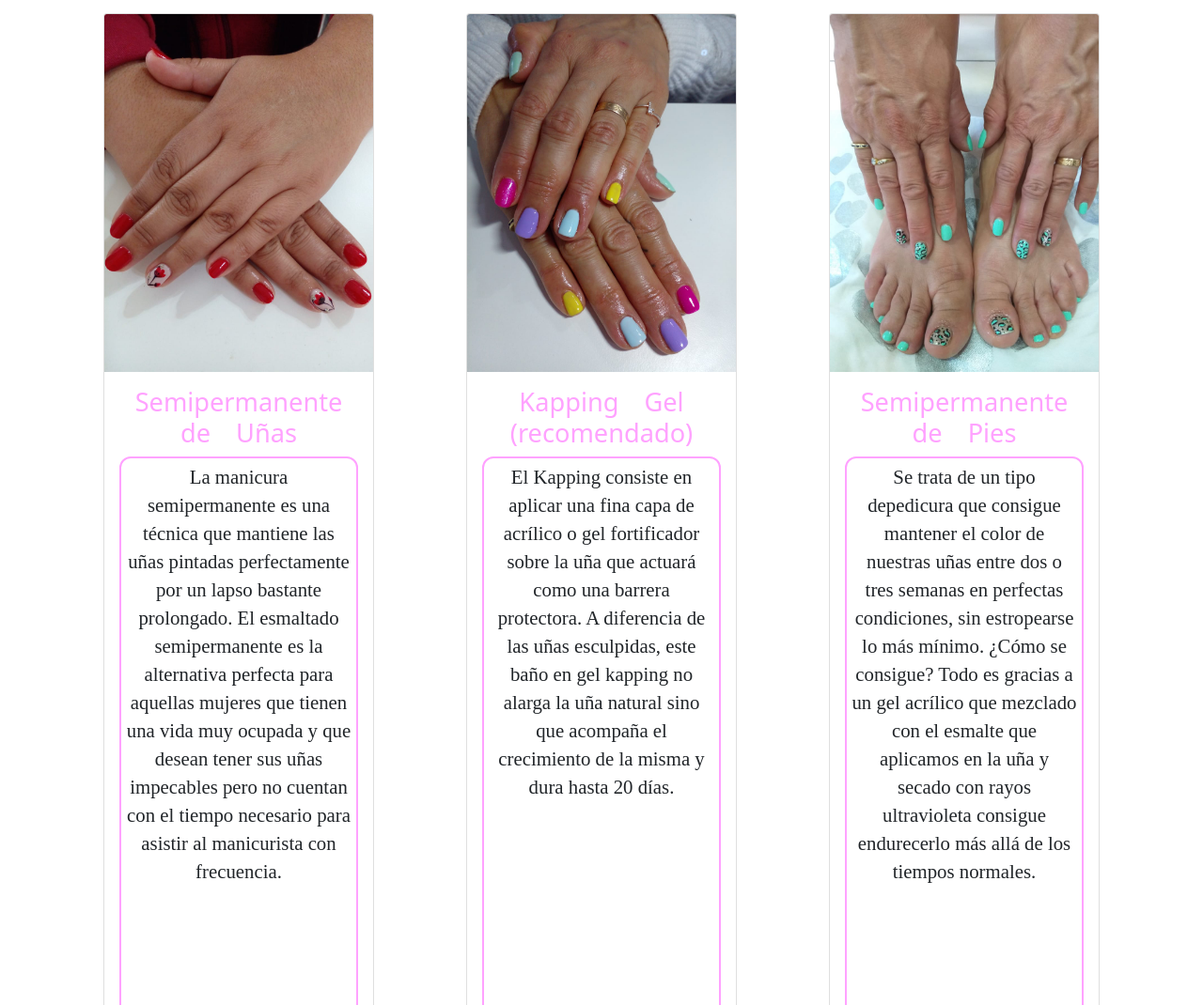
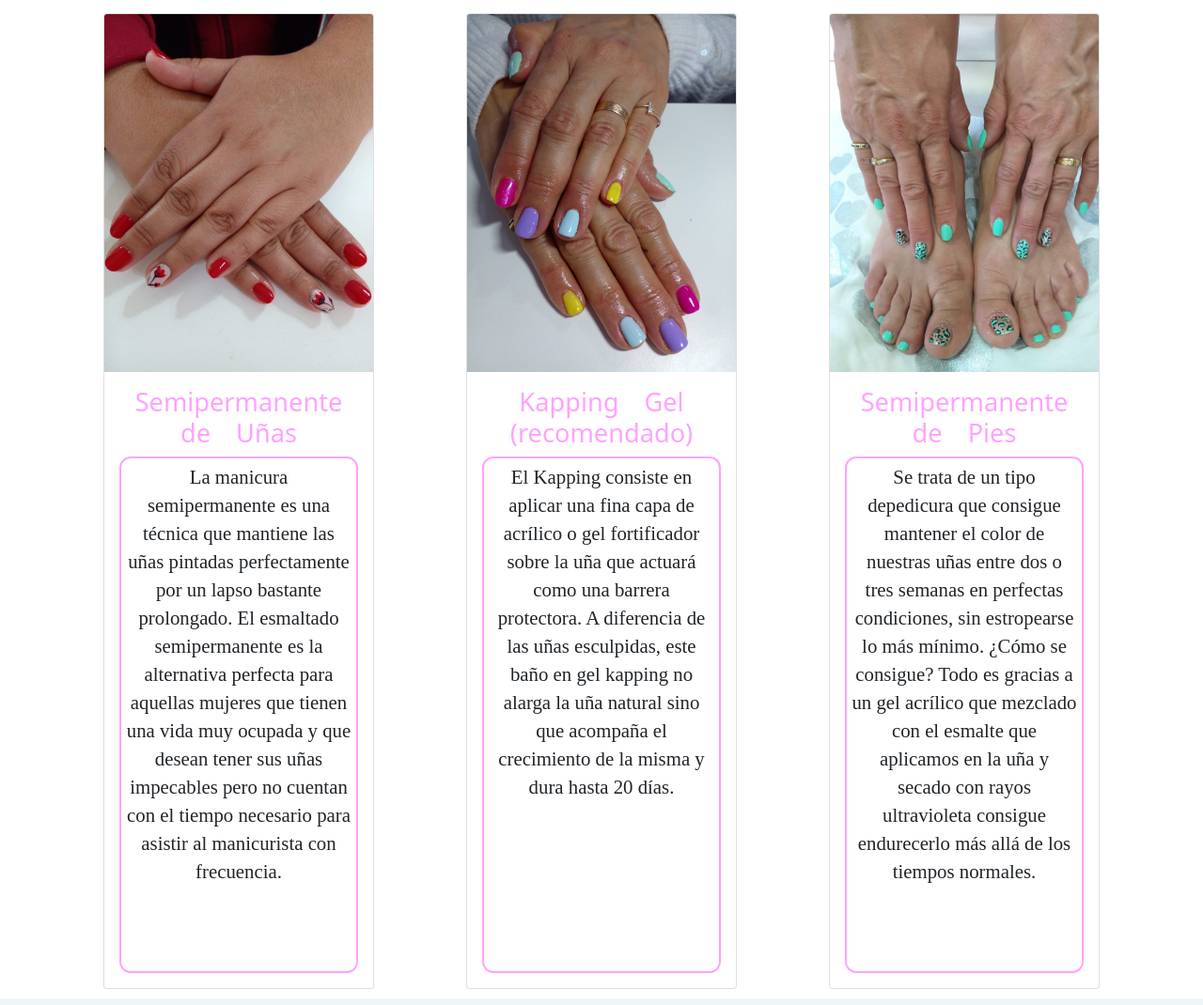
Before and after one commit to TRCubi/proyecto2rosananails, a plain HTML site: page paginas/servicios.html in a window 1280 px wide. Shown: the part 195-1265 px from the top of the page at 94% size. Drawn offline with nearby package versions, Linux system fonts and the light colour scheme.

Commit message:
ahora si final

```diff
--- a/scss/pagina.scss
+++ b/scss/pagina.scss
@@ -51,7 +51,7 @@ h1{
     align-items: center;
 }
 .textoDeLasTarjetas{
-    height: 5550px;
+    height: 550px;
     font-size: 1.3rem;
 }
 .separarTarjetas{
```
Also changed, not shown: css/pagina.css.
